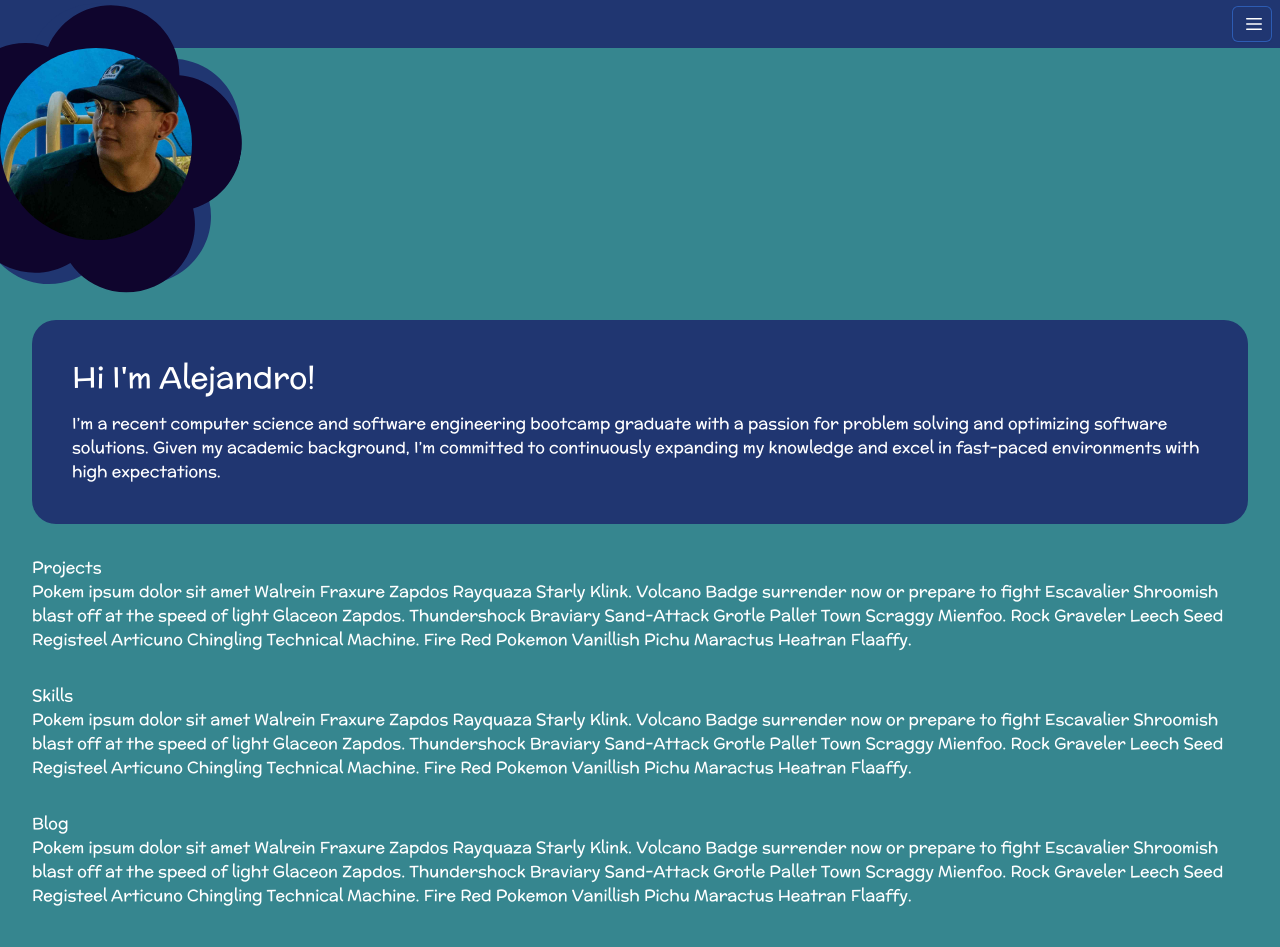
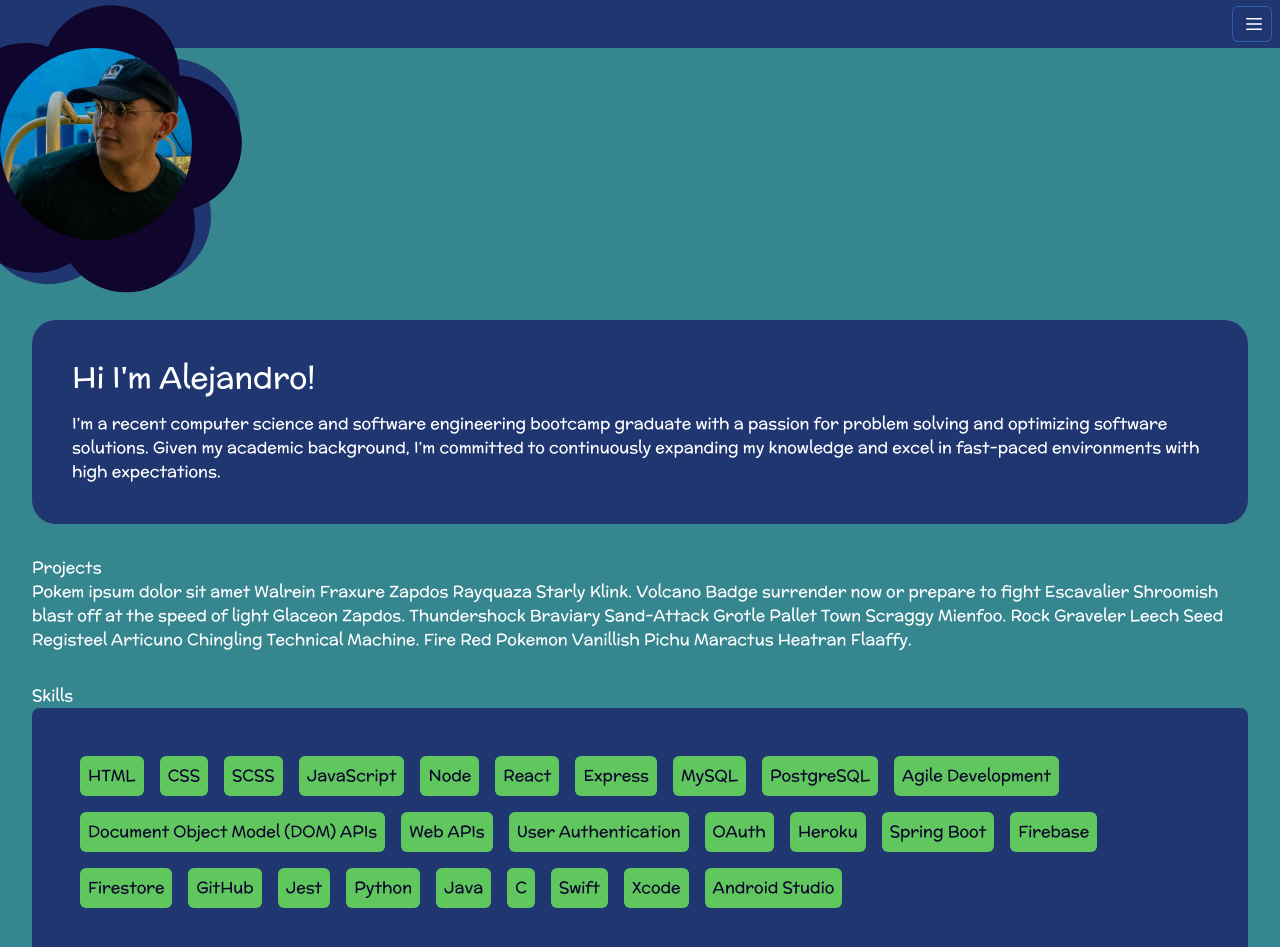
Before and after one commit to aliv314/portfolio, a React (Create React App) app: page / in a window 1280 px wide. Shown: the top 947 px of the page. Built offline with nearby package versions, Linux system fonts and the light colour scheme; the HTML template or start-up script is replaced by a standard one.

Commit message:
Finished skills

```diff
--- a/src/App.tsx
+++ b/src/App.tsx
@@ -1,9 +1,12 @@
 import React from 'react';
 import logo from './logo.svg';
 import { useRef } from 'react';
+
 import Navbar from './components/NavBar/Navbar';
 import Hero from './components/Hero/Hero';
 import AboutCard from './components/AboutCard/AboutCard';
+import SkillsCard from './components/SkillsCard/SkillsCard';
+
 function App() {
   const aboutRef = useRef(null)
   const projectsRef = useRef(null)
@@ -31,9 +34,7 @@ function App() {
       </section>
       <section ref = {skillsRef} className ="mb-8">
         Skills
-        <p>
-        Pokem ipsum dolor sit amet Walrein Fraxure Zapdos Rayquaza Starly Klink. Volcano Badge surrender now or prepare to fight Escavalier Shroomish blast off at the speed of light Glaceon Zapdos. Thundershock Braviary Sand-Attack Grotle Pallet Town Scraggy Mienfoo. Rock Graveler Leech Seed Registeel Articuno Chingling Technical Machine. Fire Red Pokemon Vanillish Pichu Maractus Heatran Flaaffy.
-        </p>
+        <SkillsCard></SkillsCard>
       </section>
       <section ref = {blogRef} className ="mb-8">
         Blog
--- a/src/components/SkillsCard/SkillsCard.tsx
+++ b/src/components/SkillsCard/SkillsCard.tsx
@@ -1,14 +1,17 @@
 import {FC} from 'react'
 
 const skillsPlaceHolder = ["HTML"," CSS"," SCSS"," JavaScript"," Node"," React"," Express"," MySQL"," PostgreSQL"," Agile Development"," Document Object Model (DOM) APIs"," Web APIs"," User Authentication"," OAuth"," Heroku"," Spring Boot"," Firebase"," Firestore"," GitHub"," Jest"," Python"," Java"," C"," Swift"," Xcode"," Android Studio"]
-const skills = true
+
 const SkillsCard:FC = () => {
-    return(<div>
-    {skills && skillsPlaceHolder.map(skill => {
+    return(
+    <div className='bg-navy-blue flex flex-wrap rounded-lg p-10'>
+    {skillsPlaceHolder.map(skill => {
         return (
-            <p>
-                {skill}
-            </p>
+            <ul>
+                <li className='bg-lime rounded-md p-2 m-2 text-dark-blue select-none'>
+                    {skill}
+                </li>
+            </ul>
         )
     })}
     </div>)
```
